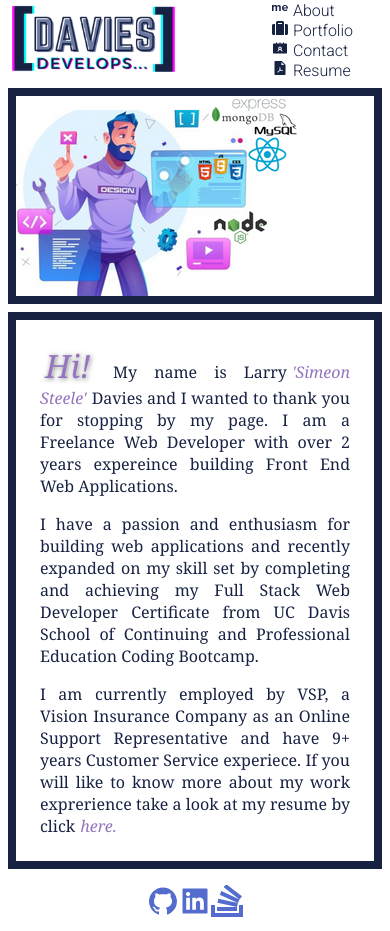
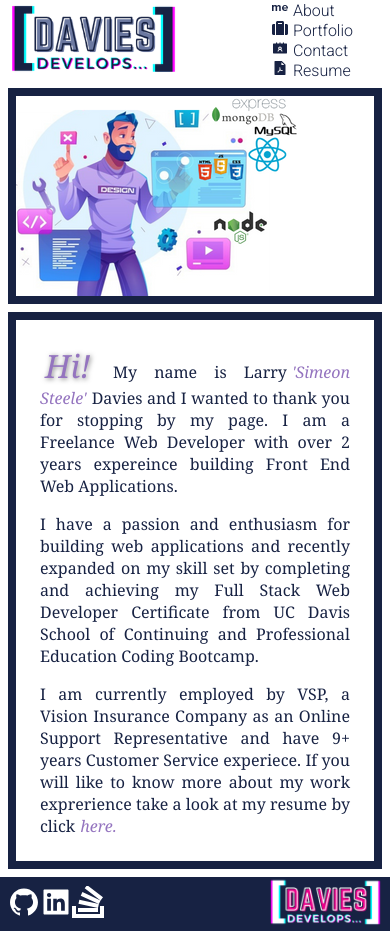
Before and after one commit to lssdavies/daviesDevelops, a React (Create React App) app: page / in a window 390 px wide. Built offline with nearby package versions, Linux system fonts and the light colour scheme; a web font is replaced by a local one.

Commit message:
updated styling to work with footer

```diff
--- a/src/assets/styles/index.css
+++ b/src/assets/styles/index.css
@@ -8,7 +8,7 @@
   --fifthColor: #9c8be7;
   --additionalColor: #ed008c;
   --primaryTrans: rgba(23, 34, 67, 0.5);
-  --white: #FFF;
+  --white: #fff;
 }
 /*Page resets*/
 * {
@@ -36,13 +36,19 @@ header {
   justify-content: space-between;
   width: 100vw;
 }
-.footer {
-  /* background-color: var(--primaryColor); */
+footer {
+  background-color: var(--primaryColor);
   display: flex;
   align-items: center;
   justify-content: space-between;
   width: 100vw;
   color: white;
+  padding: 0 0.5rem;
+  /* margin: 0.5rem auto; */
+}
+.footerlogo {
+  height: 50px;
+  width: auto;
 }
 
 /* Navbar styling */
@@ -53,7 +59,7 @@ header {
   width: 100%;
 }
 
-.navMenu  {
+.navMenu {
   display: flex;
   align-items: center;
   width: 60%;
@@ -80,7 +86,7 @@ span:hover {
   text-shadow: var(--primaryTrans);
 }
 /* Container styling */
-.heroContainer  {
+.heroContainer {
   border: 0.5rem solid var(--primaryColor);
   margin: 0.5rem;
 }
@@ -97,11 +103,11 @@ span:hover {
   border: 2px solid var(--secondaryColor);
   background-color: var(--fifthColor);
   /* border-radius: 1rem; */
-  box-shadow: 2px 2px 6px rgba(0,0,0,0.8);
+  box-shadow: 2px 2px 6px rgba(0, 0, 0, 0.8);
   padding: 1rem;
   margin: 0 auto;
 }
-.contentPage  {
+.contentPage {
   background-color: #ffffff;
   padding: 0.5rem;
 }
@@ -111,22 +117,22 @@ span:hover {
   flex-wrap: wrap;
   justify-content: center;
   align-items: center;
-  width:100%
+  /* width: 100%; */
 }
 .card {
   border: 2px solid var(--primaryColor);
   background-color: var(--white);
   border-radius: 1rem;
-  box-shadow: 6px 6px 6px rgba(0,0,0,0.3);
+  box-shadow: 6px 6px 6px rgba(0, 0, 0, 0.3);
   margin: 1rem;
   max-width: 769px;
 }
-.cardImg  {
+.cardImg {
   height: 48px;
   width: auto;
   margin: 0 0.5rem;
 }
-.cardTitle  {
+.cardTitle {
   display: flex;
   flex-wrap: wrap;
   justify-content: flex-start;
@@ -134,7 +140,7 @@ span:hover {
   text-align: center;
   font-size: 0.75rem;
   color: var(--secondaryColor);
-  padding: .5rem;
+  padding: 0.5rem;
   border: none;
 }
 .cardBody {
@@ -142,26 +148,25 @@ span:hover {
   flex-direction: column;
   align-items: center;
   justify-content: center;
-
 }
-.cardBody img{
+.cardBody img {
   width: 250px;
   height: auto;
   padding: 1rem;
 }
-.cardDescription, .cardFooter, .footer {
+.cardDescription {
   display: flex;
   justify-content: flex-end;
   align-items: center;
-  padding:0.5rem 1rem;
+  padding: 0.5rem 1rem;
   color: var(--secondaryColor);
   font-weight: bold;
   text-align: justify;
-  width:100%;
+  /* width: 100%; */
 }
 
 /* Hero styling */
-.hero  {
+.hero {
   display: flex;
   flex-wrap: wrap;
   align-items: flex-end;
@@ -183,7 +188,7 @@ span:hover {
   text-shadow: 0 0 1px rgba(0, 0, 0, 05);
   padding: 40px 25px;
 }
- .heroQuote h2 span  {
+.heroQuote h2 span {
   width: 35%;
   font-weight: lighter;
   font-style: italic;
@@ -194,7 +199,7 @@ span:hover {
 }
 
 /* Content styling */
- p  {
+p {
   color: var(--primaryColor);
   font-size: 1rem;
   font-family: Georgia, Helvetica, Arial, sans-serif;
@@ -217,7 +222,7 @@ span:hover {
   font-size: 1rem;
   text-shadow: none;
 }
-.title  {
+.title {
   font-size: 1.5rem;
   font-weight: bolder;
   text-shadow: 0 0 1px rgba(0, 0, 0, 05);
@@ -230,7 +235,7 @@ form {
   padding: 1rem;
   display: flex;
   flex-direction: column;
-  color:var(--secondaryColor);
+  color: var(--secondaryColor);
   font-size: 1.25rem;
   font-weight: bold;
 }
@@ -242,12 +247,12 @@ input {
   outline: none;
   border-radius: 3px;
   transition: box-shadow 0.2s;
-  margin: .5rem 0;
+  margin: 0.5rem 0;
 }
 
 input:focus {
   border: 1px solid var(--secondary);
-  box-shadow: 0 0 .25rem rgba(0, 0, 0, .5);
+  box-shadow: 0 0 0.25rem rgba(0, 0, 0, 0.5);
 }
 textarea {
   width: 45;
@@ -260,12 +265,11 @@ form button {
   margin: 0.5rem 0;
   padding: 0.5rem;
   background-color: var(--secondaryColor);
-  color:var(--white);
+  color: var(--white);
   transition: 100ms ease-in;
 }
-button:hover{
+button:hover {
   background-color: var(--additionalColor);
-
 }
 
 /* media queries for responsive design */
@@ -273,7 +277,7 @@ button:hover{
   .logo {
     height: 75px;
     width: auto;
-    margin: 0 0.5rem;;
+    margin: 0 0.5rem;
   }
 
   .navbar {
@@ -283,7 +287,7 @@ button:hover{
     align-items: center;
   }
 
-.navMenu  {
+  .navMenu {
     display: flex;
     flex-direction: column;
     width: 100%;
@@ -315,24 +319,22 @@ span:hover {
     background-repeat: no-repeat;
     height: 200px;
   }
-.footer {
+  footer {
     display: flex;
-  justify-content: center;
+    justify-content: space-between;
     align-items: center;
-  padding:0.5rem 1rem;
-  width:100%;
-}
+    /* padding: 0.5rem 1rem; */
 
   }
+}
 /* combine media queries widths to cover middle transtion */
-@media screen and (min-width: 526px) and (max-width: 768px)  {
+@media screen and (min-width: 526px) and (max-width: 768px) {
   .hero {
     display: flex;
     background-image: url("../images/heroBg3.png");
     background-position: cover;
     background-repeat: no-repeat;
     height: 250px;
-
   }
   .navbar {
     display: flex;
@@ -341,7 +343,7 @@ span:hover {
     align-items: center;
   }
 
-.navMenu  {
+  .navMenu {
     display: flex;
     flex-direction: column;
     width: 100%;
@@ -357,7 +359,7 @@ span:hover {
   }
 }
 
-@media screen and (max-width: 906px)  {
+@media screen and (max-width: 906px) {
   .heroQuote {
     display: none;
   }
--- a/src/components/Footer/index.js
+++ b/src/components/Footer/index.js
@@ -3,12 +3,13 @@ import { AiFillGithub, AiFillLinkedin } from "react-icons/ai";
 import { ImStackoverflow } from "react-icons/im";
 import { IconContext } from "react-icons";
 import { Link } from "react-router-dom";
+import footerlogo from "../../assets/images/footer-logo.png";
 
 function Footer() {
   return (
     <>
       <IconContext.Provider value={{ size: "2rem", padding: "1rem" }}>
-        <div className="footer">
+        <footer>
           <div>
             <Link
               to="https://github.com/lssdavies"
@@ -32,7 +33,10 @@ function Footer() {
               <ImStackoverflow />
             </Link>
           </div>
-        </div>
+          <div>
+            <img src={footerlogo} className="footerlogo" />
+          </div>
+        </footer>
       </IconContext.Provider>
     </>
   );
```
Lines whose indentation alone changed are shown as unchanged.
